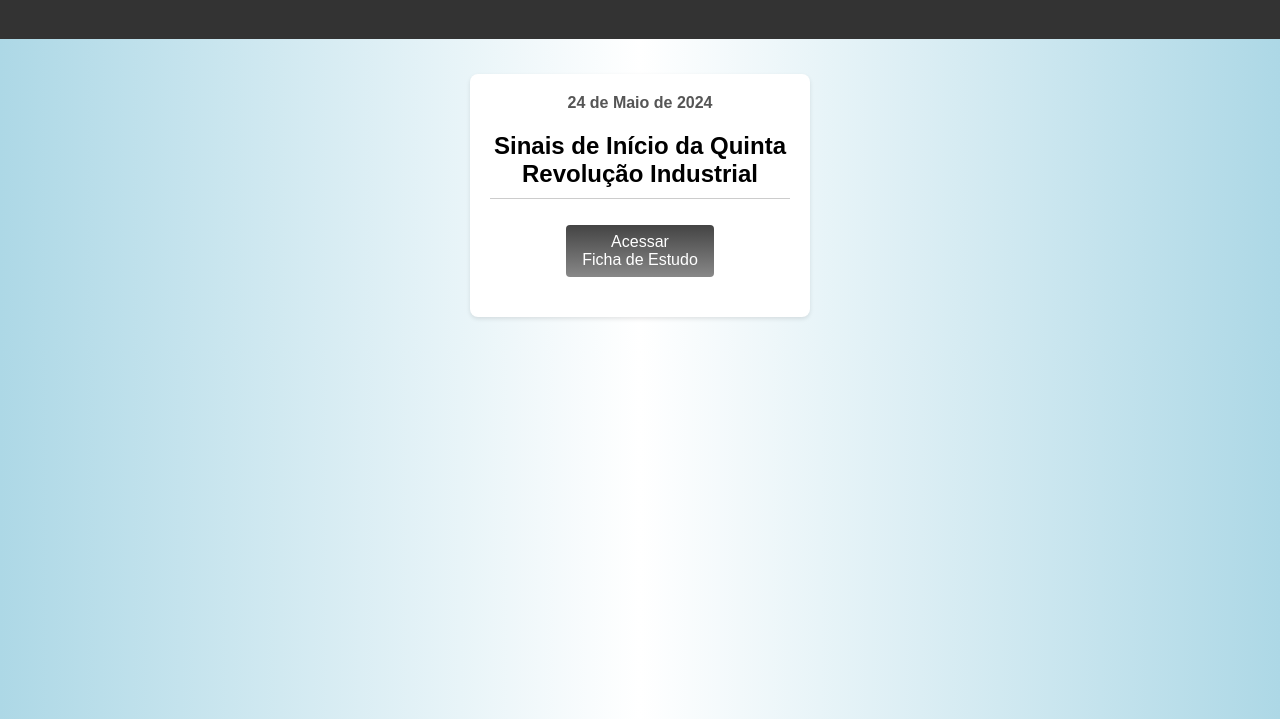
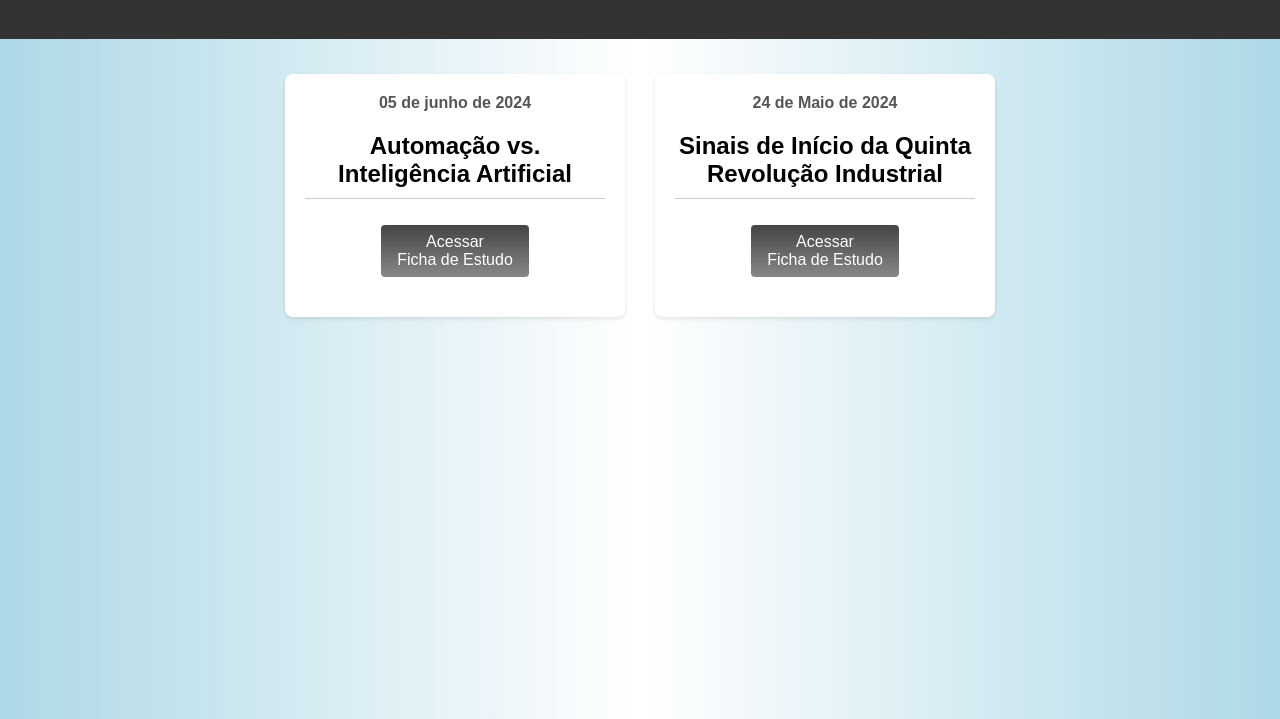
Before and after one commit to RAVELLSL/caderno-virtual, a plain HTML site: page index.html in a window 1280 px wide. Shown: the part 81-800 px from the top of the page. Drawn offline with Linux system fonts and the light colour scheme.

Commit message:
Update index.html

```diff
--- a/index.html
+++ b/index.html
@@ -85,6 +85,16 @@
     </header>
     <main>
         <div class="aula">
+            <div class="data">05 de junho de 2024</div>
+            <div class="tematica">
+                <h2>Automação vs. Inteligência Artificial</h2>
+                <div class="ficha">
+                    <p><a href="https://ravellsl.github.io/https-ravellsl.github.io-cadernovirtual-AutomacaoVersusIA/" target="_blank">Acessar<br>Ficha de Estudo</a></p>
+                </div>
+            </div>
+        </div>
+
+        <div class="aula">
             <div class="data">24 de Maio de 2024</div>
             <div class="tematica">
                 <h2>Sinais de Início da Quinta Revolução Industrial</h2>
```
